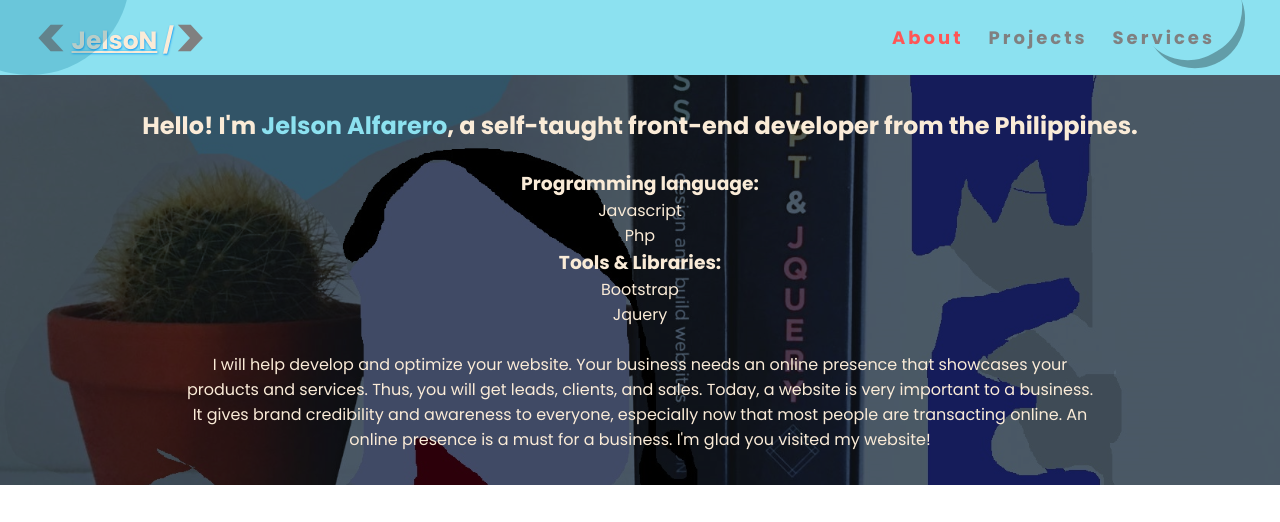
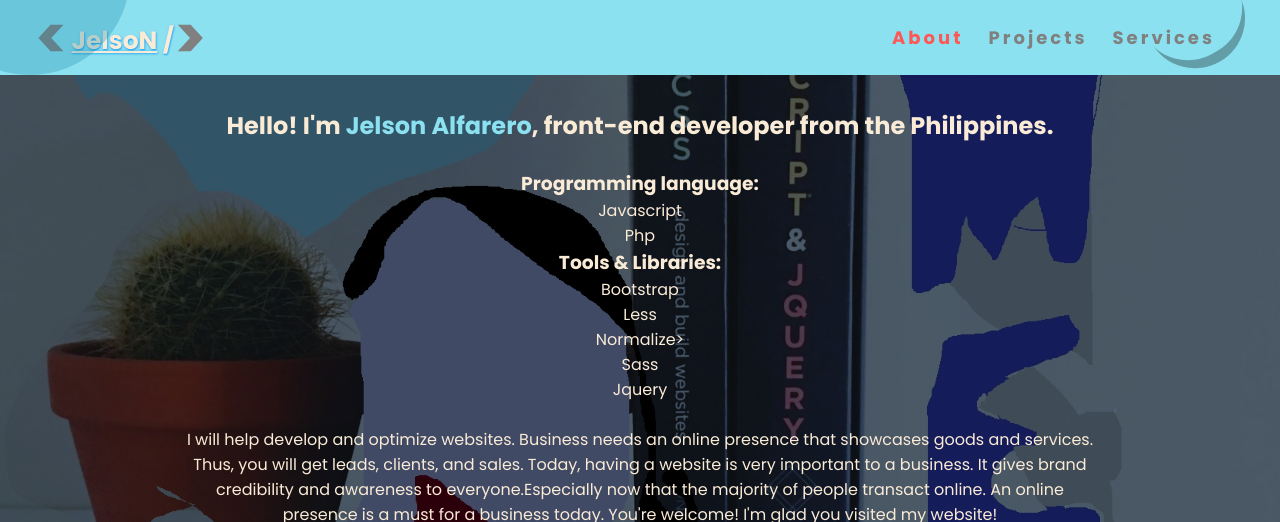
Before and after one commit to heyjelson/jelsondigitalandingpage, a plain HTML site: page about.html in a window 1280 px wide. Shown: the top 522 px of the page. Drawn offline with Linux system fonts and the light colour scheme.

Commit message:
Update about.html

```diff
--- a/about.html
+++ b/about.html
@@ -41,7 +41,7 @@
     </header>
     <section>
         <div class="text-container">
-            <h2>Hello! I'm <strong style="color: #8ce1f0">Jelson Alfarero</strong>, a self-taught front-end
+            <h2>Hello! I'm <strong style="color: #8ce1f0">Jelson Alfarero</strong>, front-end
                 developer from the Philippines. <br>
             </h2>
 
@@ -57,17 +57,17 @@
             </h3>
                 <ul>
                     <li>Bootstrap</li>
+                    <li>Less</li>
+                    <li>Normalize></li>
+                    <li>Sass</li>
                     <li>Jquery</li>
                 </ul>
 
-            <p>I will help develop and optimize your website. Your business needs an online presence that showcases
-                your products and services. Thus, you will get leads, clients, and sales.
-                Today, a website is very important to a business. It gives brand credibility and awareness to everyone,
-                especially now that most people are transacting online.
-                An online presence is a must for a business.
-                I'm glad you visited my website!
-
-
+            <p>I will help develop and optimize websites. Business needs an online presence that showcases
+                goods and services. Thus, you will get leads, clients, and sales. Today, having a website is very important to a business.
+                It gives brand credibility and awareness to everyone.Especially now that the majority of people transact online.
+                An online presence is a must for a business today.
+                You're welcome! I'm glad you visited my website!
             </p>
 
         </div>
```
